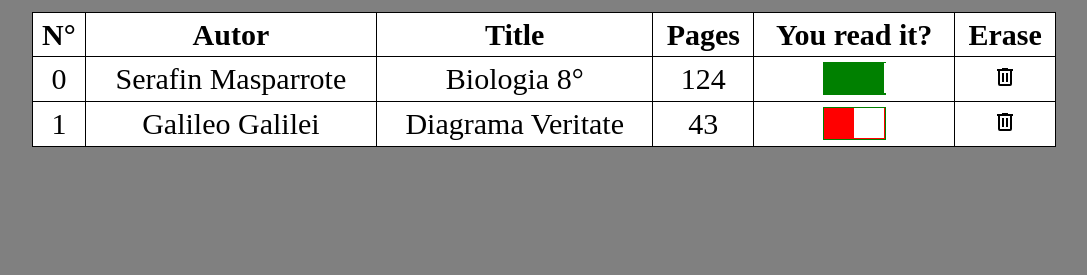
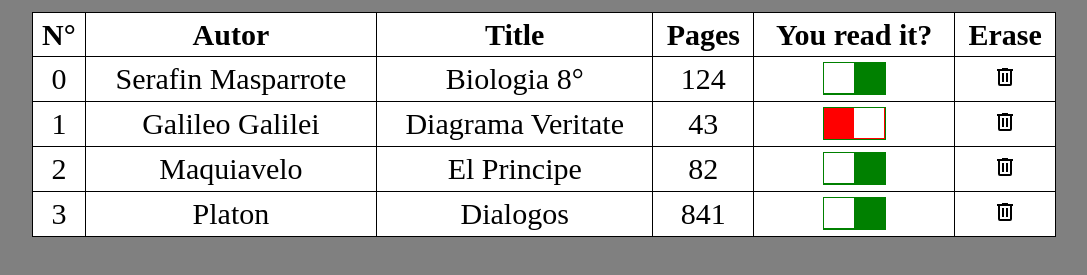
Before and after one commit to OoChip/Library, a plain HTML site: page index.html in a window 1280 px wide. Shown: the part 401-676 px from the top of the page, without its empty margins (96-1183 px from the left). Drawn offline with Linux system fonts and the light colour scheme.

Commit message:
add some books

```diff
--- a/app.js
+++ b/app.js
@@ -17,11 +17,7 @@ pages.addEventListener("blur", checkValidityOfInput)
 addButton.addEventListener("click", createAndAddBook)
 
 function checkValidityOfInput (e){
-
     let target = e.target.name
-
-    console.log(target, " ", e.target.validity.valid);
-
     switch (target){
         case "autor":
             if (e.target.validity.valid){
@@ -152,3 +148,5 @@ function eraseBookInTable(id){
 
 addBookToLibrary (new Book("Serafin Masparrote", "Biologia 8°", 124, true));
 addBookToLibrary (new Book("Galileo Galilei", "Diagrama Veritate", 43, false));
+addBookToLibrary (new Book("Maquiavelo", "El Principe", 82, true));
+addBookToLibrary (new Book("Platon", "Dialogos", 841, true));
--- a/index.html
+++ b/index.html
@@ -19,7 +19,7 @@
     <div id="miModal" class="modal">
       <div class="modal-contenido">
         <a href="#"><svg style="width:3rem;height:3rem" viewBox="0 0 24 24">
-            <path fill="white" d="M9,7H11L12,9.5L13,7H15L13,12L15,17H13L12,14.5L11,17H9L11,12L9,7M5,3H19A2,2 0 0,1 21,5V19A2,2 0 0,1 19,21H5A2,2 0 0,1 3,19V5A2,2 0 0,1 5,3M5,5V19H19V5H5Z" />
+            <path fill="blue" d="M9,7H11L12,9.5L13,7H15L13,12L15,17H13L12,14.5L11,17H9L11,12L9,7M5,3H19A2,2 0 0,1 21,5V19A2,2 0 0,1 19,21H5A2,2 0 0,1 3,19V5A2,2 0 0,1 5,3M5,5V19H19V5H5Z" />
         </svg></a>
 
         <div class="form-container">
--- a/style.css
+++ b/style.css
@@ -100,7 +100,7 @@ h1{
   }
 
   .readed:checked + .slider:before {
-    transform: translateX(2rem);
+    transform: translateX(-2rem);
   }
 
 table {
```
